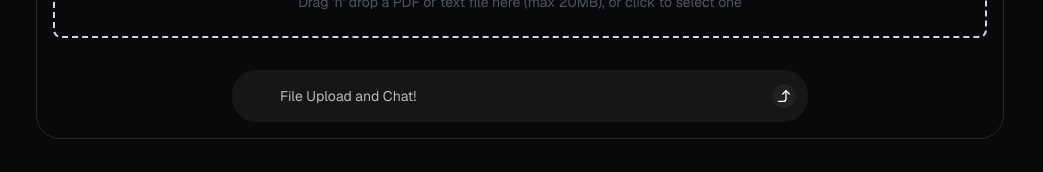
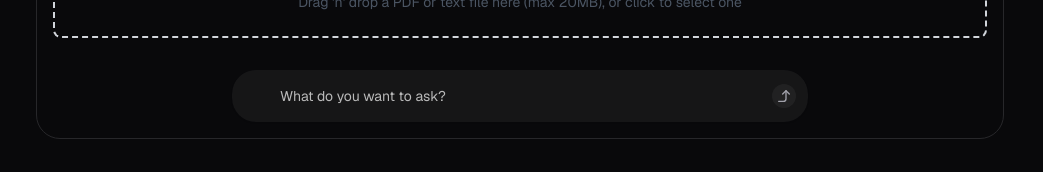
Before and after one commit to typepulse/pulse-vector, a Next.js app in the folder apps/web/: page /examples/chat-with-pdf in a window 1280 px wide. Shown: the part 435-607 px from the top of the page, without its empty margins (120-1163 px from the left). Built offline with nearby package versions, Linux system fonts and the light colour scheme; no server answers; a web font is replaced by a local one.

Commit message:
Implement dynamic query input in chat demo component

```diff
--- a/apps/web/src/app/examples/chat-with-pdf/_components/demo.tsx
+++ b/apps/web/src/app/examples/chat-with-pdf/_components/demo.tsx
@@ -2,12 +2,15 @@
 
 import { FileUploadForm } from "@/app/dashboard/file-upload-form";
 import { CornerRightUp } from "lucide-react";
+import { useState } from "react";
 
 export const Demo = () => {
+  const [query, setQuery] = useState("");
+
   const handleSubmit = (e: React.FormEvent<HTMLFormElement>) => {
     fetch("http://localhost:3000/api/demo/chat-with-pdf", {
       method: "POST",
-      body: JSON.stringify({ query: "what is this about?" }),
+      body: JSON.stringify({ query }),
     });
     e.preventDefault();
     console.log("submitted");
@@ -20,14 +23,15 @@ export const Demo = () => {
         <form className="relative" onSubmit={handleSubmit}>
           <textarea
             className="mx-auto h-[52px] flex border border-input px-3 shadow-sm focus-visible:outline-none focus-visible:ring-1 focus-visible:ring-ring disabled:cursor-not-allowed disabled:opacity-50 md:text-sm max-w-xl bg-black/5 dark:bg-white/5 w-full rounded-2xl sm:rounded-3xl pl-10 sm:pl-12 pr-12 sm:pr-16 placeholder:text-black/70 dark:placeholder:text-white/70 border-none ring-black/30 dark:ring-white/30 text-black dark:text-white text-wrap py-3 sm:py-4 text-sm sm:text-base max-h-[200px] overflow-y-auto resize-none leading-[1.2] min-h-[52px]"
-            id="ai-input-with-file"
-            placeholder="File Upload and Chat!"
+            placeholder="What do you want to ask?"
+            value={query}
+            onChange={(e) => setQuery(e.target.value)}
           />
           <button
             className="absolute right-2 sm:right-3 top-1/2 -translate-y-1/2 rounded-xl bg-black/5 dark:bg-white/5 py-1 px-1"
             type="submit"
           >
-            <CornerRightUp className="w-4 h-4" />
+            <CornerRightUp className="w-4 h-4 text-muted-foreground" />
           </button>
         </form>
       </div>
```
